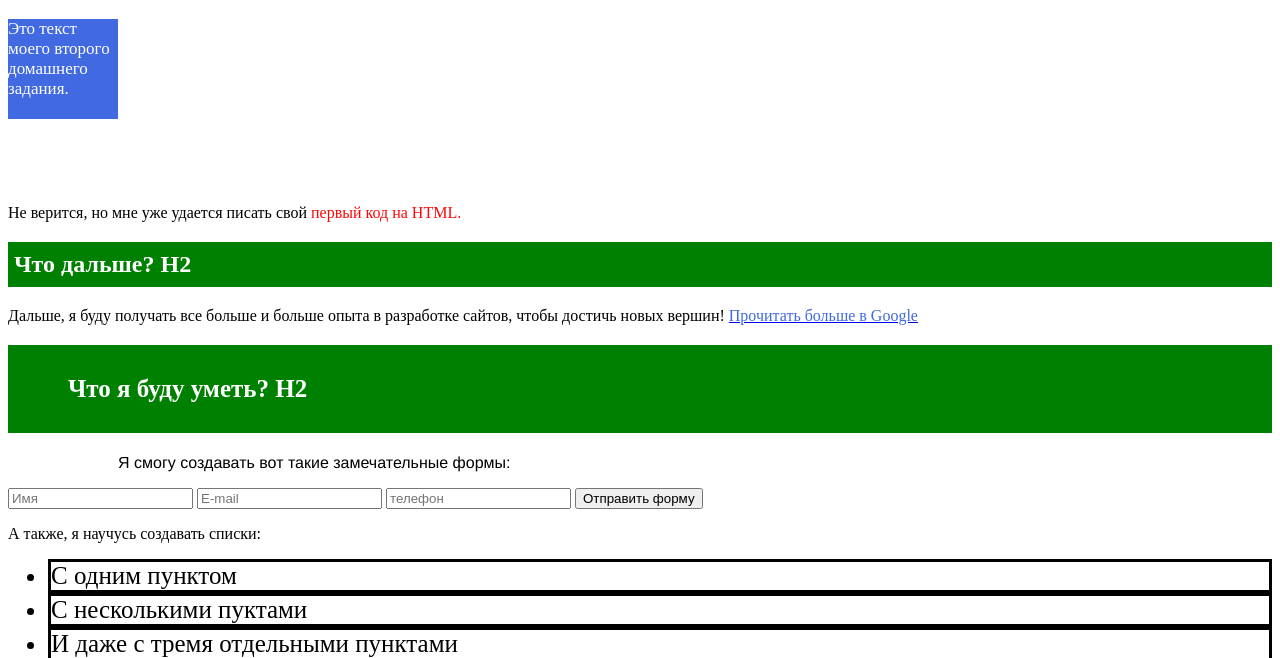
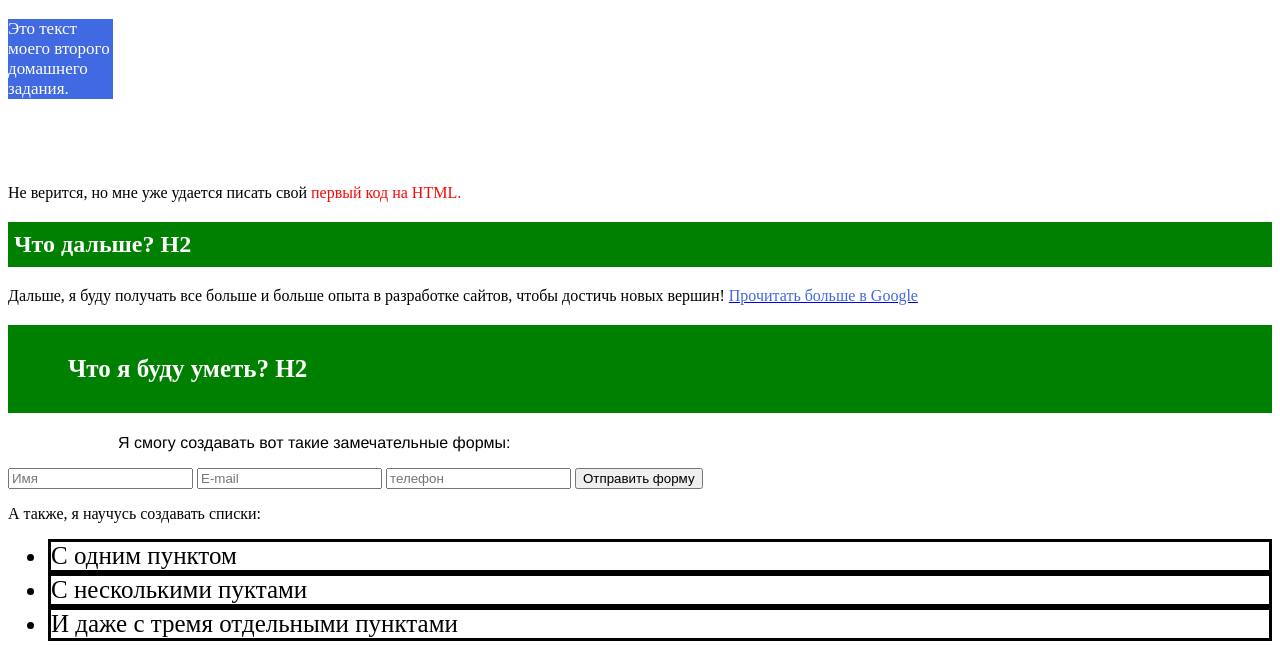
Before and after one commit to djinsenka/learn-html, a plain HTML site: page index.html in a window 1280 px wide. Shown: the part 173-831 px from the top of the page. Drawn offline with Linux system fonts and the light colour scheme.

Commit message:
block change styles

```diff
--- a/css/styles.css
+++ b/css/styles.css
@@ -17,8 +17,8 @@ h2 {
     margin-bottom: 85px;
     line-height: 20px;
     font-size: 17px;
-    width: 110px;
-    height: 100px;
+    width: 105px;
+    height: 80px;
 }
 
 p.font {
```
